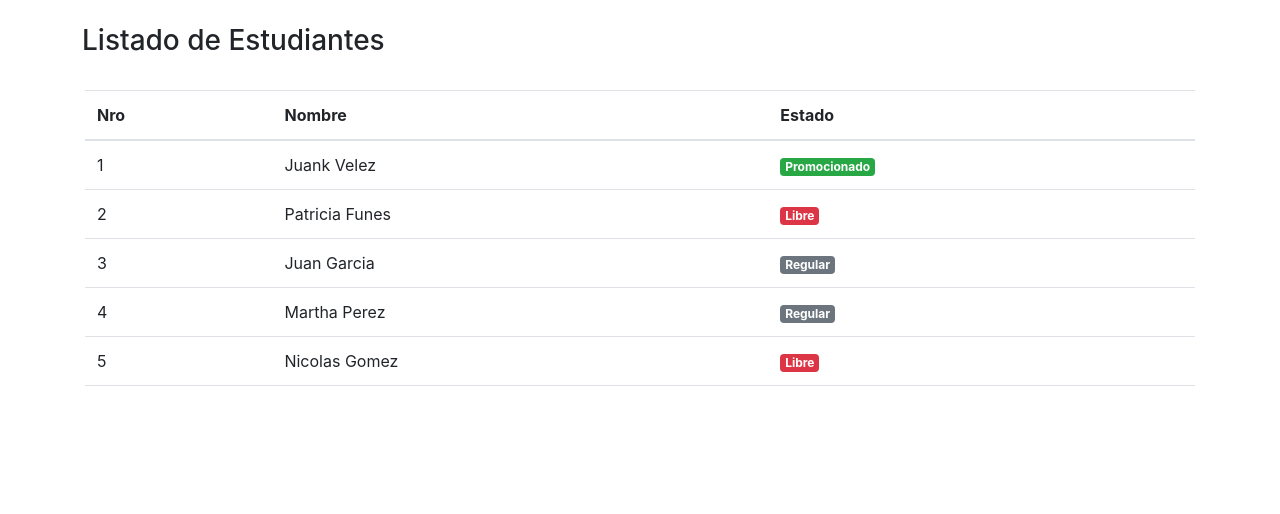
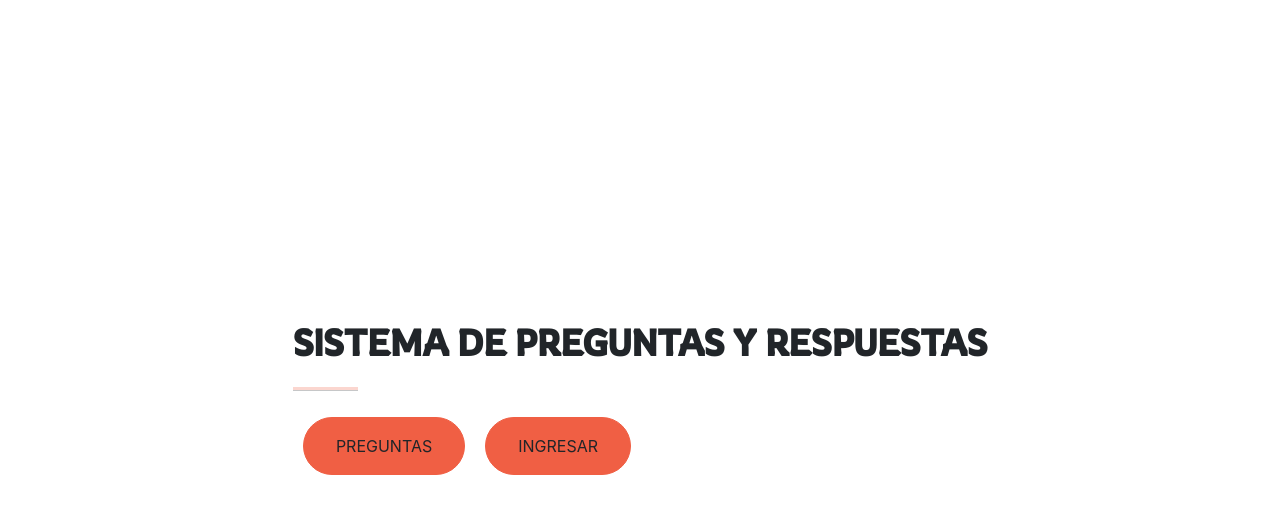
Before and after one commit to jcvellez/PreguntasyRespuestas, an Angular app: page / in a window 1280 px wide. Shown: the top 514 px of the page. Built offline with nearby package versions, Linux system fonts and the light colour scheme.

Commit message:
Pagina Inicio y Bienvenida

```diff
--- a/src/app/app.component.html
+++ b/src/app/app.component.html
@@ -1,50 +1 @@
-<div class="container mt-4">
-
-  <!-- Interpolacion y PropertyBinding
-    <strong>Interpolacion</strong>
-    <h3>  10 + 15 ={{ getSuma(10,15)}}</h3>
-    <br>
-    <strong>Property Binding</strong>
-    <input type="text" class="form-control" [placeholder]="textoPlaceholder" [disabled]="deshabilitado">
-    <br>
-    <img [src]="imgSrc" alt="Img" width="400px" heigth="400px">
-    -->
-  <!-- Event Binding
-    <h3>{{texto}}</h3>
-    <br>
-    <button class="btn btn-primary" (click)="cambiarTexto()">Click Me</button>
-    -->
-  <!--<input type="text" class="form control" placeholder="Write any here" [(ngModel)]="texto">-->
-
-  <div class="row">
-    <h3>Listado de Estudiantes</h3>
-  </div>
-  <br>
-  <table class="table" *ngIf="listaEstudiantes.length > 0">
-    <thead>
-      <th>Nro</th>
-      <th>Nombre</th>
-      <th>Estado</th>
-    </thead>
-    <tbody>
-      <tr *ngFor="let estudiante of listaEstudiantes; let i= index" [ngSwitch]=" estudiante.estado ">
-        <td>{{i+1}}</td>
-        <td>{{estudiante.nombre}}</td>
-        <!--<td [ngStyle]="{ 'font-style':estudiante.estado === 'Promocionado' ? 'italic' : 'normal' }">{{estudiante.estado}}</td>-->
-        <td>
-          <span *ngSwitchCase=" 'Promocionado' " class="badge badge-success">
-            {{ estudiante.estado }}
-          </span>
-          <span *ngSwitchCase=" 'Regular' " class="badge badge-secondary">
-            {{ estudiante.estado }}
-          </span>
-          <span *ngSwitchCase=" 'Libre' " class="badge badge-danger">
-            {{ estudiante.estado }}
-          </span>
-          <!--<span [ngClass]="estudiante.estado ==='Promocionado'? 'badge badge-success': 'badge badge-secondary'">{{estudiante.estado}}</span>-->
-        </td>
-      </tr>
-    </tbody>
-  </table>
-  <h3 *ngIf="listaEstudiantes.length === 0">No hay registros</h3>
-</div>
+<app-inicio></app-inicio>
--- a/src/app/components/inicio/bienvenida/bienvenida.component.css
+++ b/src/app/components/inicio/bienvenida/bienvenida.component.css
@@ -0,0 +1,31 @@
+p {
+    font-family: 'Rowdies', cursive;
+    font-size: 2.3em;
+}
+
+.container {
+    display: flex;
+    justify-content: center;
+    align-items: center;
+    min-height: 100vh;
+}
+
+hr {
+    border-width: 3px;
+    max-width: 65px;
+    border-color: #f05f44;
+}
+
+.btn-xl {
+    background-color: #f05f44;
+    border-color: #f05f44;
+    margin: 10px;
+    padding: 1rem 2rem;
+    border-radius: 100px;
+}
+
+.btn-xl:hover{
+    background-color: #EE4B08;
+    border-radius: #EE4B08;
+    border-width: 4px;
+}
--- a/src/app/components/inicio/bienvenida/bienvenida.component.html
+++ b/src/app/components/inicio/bienvenida/bienvenida.component.html
@@ -1 +1,8 @@
-<p>bienvenida works!</p>
+<div class="container">
+    <div class="center">
+        <p><strong>SISTEMA DE PREGUNTAS Y RESPUESTAS</strong></p>
+        <hr>
+        <button class="btn btn primary btn-xl">PREGUNTAS</button>
+        <button class="btn btn primary btn-xl">INGRESAR</button>
+    </div>
+</div>
--- a/src/app/components/inicio/inicio.component.html
+++ b/src/app/components/inicio/inicio.component.html
@@ -1 +1 @@
-<p>inicio works!</p>
+<app-bienvenida></app-bienvenida>
--- a/src/index.html
+++ b/src/index.html
@@ -7,6 +7,7 @@
   <meta name="viewport" content="width=device-width, initial-scale=1">
   <link rel="icon" type="image/x-icon" href="favicon.ico">
   <link href="https://cdn.jsdelivr.net/npm/bootstrap@5.1.3/dist/css/bootstrap.min.css" rel="stylesheet" integrity="sha384-1BmE4kWBq78iYhFldvKuhfTAU6auU8tT94WrHftjDbrCEXSU1oBoqyl2QvZ6jIW3" crossorigin="anonymous">
+  <link href="https://fonts.googleapis.com/css2?family=Rowdies:wght@300&display=swap" rel="stylesheet">
 </head>
 <body>
   <app-root></app-root>
```
